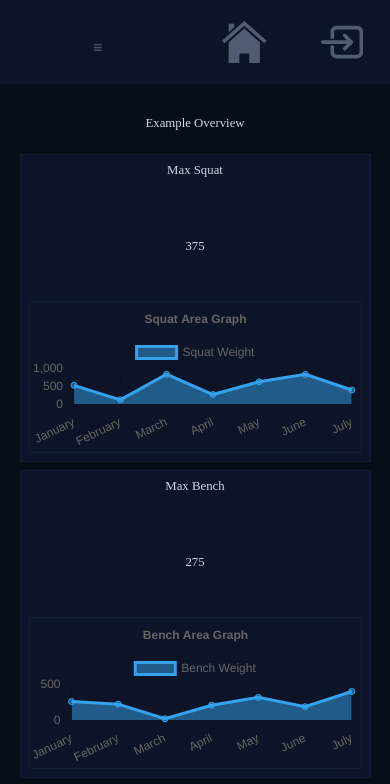
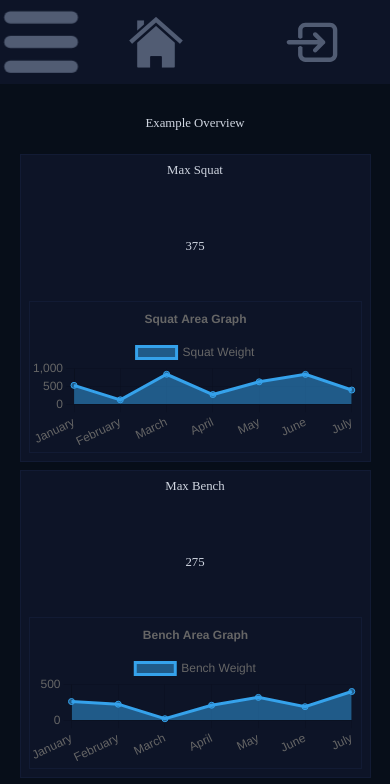
Before and after one commit to Outlain/Fitness, a React (Create React App) app: page / in a window 390 px wide. Shown: the top 784 px of the page. Built offline with nearby package versions, Linux system fonts and the light colour scheme.

Commit message:
created new implementation of @media and classnames to alter smaller destop views and mobile view

```diff
--- a/src/App.css
+++ b/src/App.css
@@ -215,6 +215,7 @@ body {
   display: flex;
   justify-content: center;
   align-items: center;
+  border-bottom: solid 0.1rem #515c73;
 }
 #navbar.nav-open ul {
   height: 90%;
@@ -225,7 +226,7 @@ body {
   width: 100%;
 }
 #navbar.nav-open ul li a {
-  height: 100%;
+  height: 35%;
   width: 100%;
   display: flex;
   justify-content: space-between;
@@ -260,7 +261,7 @@ body {
 }
 
 /* MEDIA SCREENS MEDIA SCREENS MEDIA SCREENS MEDIA SCREENS MEDIA SCREENS MEDIA SCREENS MEDIA SCREENS MEDIA SCREENS MEDIA SCREENS MEDIA SCREENS  */
-@media screen and (max-width: 1000px) {
+@media screen and (max-width: 980px) {
   body {
     height: 200vh;
     width: 100vw;
@@ -316,6 +317,18 @@ body {
     grid-column: 1/3;
     grid-row: 6;
   }
+  #navbar {
+    display: flex;
+    height: 50%;
+    flex-direction: column;
+    justify-content: space-between;
+    align-items: center;
+  }
+  #navbar.scrolled {
+    background-color: #121b34;
+    position: sticky;
+    top: 0;
+  }
 }
 @media screen and (max-width: 600px) {
   body {
@@ -338,12 +351,7 @@ body {
     display: flex;
     flex-direction: column;
   }
-  .sidebar {
-    height: 4%;
-    width: 100%;
-    background-color: #0d1427;
-    margin-right: 1rem;
-  }
+
   .main-page-wrapper {
     /* background-color: #070e19; */
     box-sizing: border-box;
@@ -439,13 +447,17 @@ body {
     flex-direction: row;
     justify-content: space-between;
     align-items: center;
+    height: 4%;
+    width: 100%;
+    background-color: #0d1427;
+    margin-right: 1rem;
   }
 
-  #navbar button {
+  #navbar.nav-closed button {
     color: white;
     border: none;
-    height: 100%;
-    width: 15%;
+    height: 90%;
+    width: 25%;
   }
   #navbar ul {
     height: 100%;
@@ -455,8 +467,8 @@ body {
     justify-content: space-around;
   }
   #navbar ul li {
-    height: 50%;
-    width: auto;
+    height: 60%;
+    width: 50%;
     display: flex;
     justify-content: column;
     justify-content: center;
--- a/src/App.js
+++ b/src/App.js
@@ -16,9 +16,7 @@ const App = () => {
             <Routes>
                 <Route path='/' element={<Overview isNavOpen={isNavOpen} />} />
                 <Route path='/inprogress' element={<InProgress />} />
-
             </Routes>
-
         </div>
     )
 }
```
